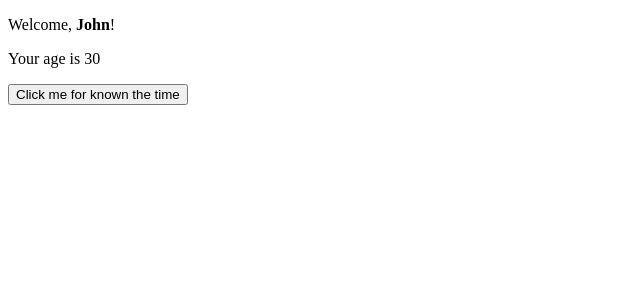
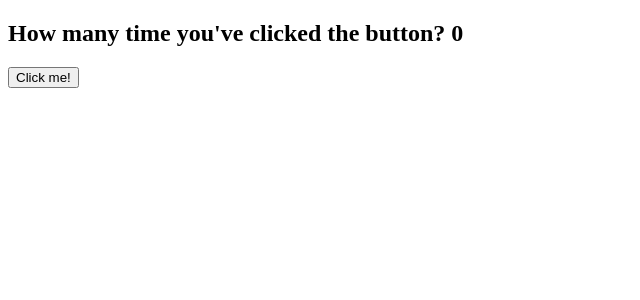
Before and after one commit to ver-sim/REACT, a React (Vite) app in the folder props/: page / in a window 1280 px wide. Shown: the top 300 px of the page, without its empty margins (0-640 px from the left). Built offline with nearby package versions, Linux system fonts and the light colour scheme.

Commit message:
counter button

```diff
--- a/props/src/App.jsx
+++ b/props/src/App.jsx
@@ -1,19 +1,5 @@
-import { Age } from "./Age";
-import { AlertClock } from "./AlertClock";
-import { Welcome } from "./Welcome";
+import { Coounter } from "./Counter";
 
-export function App() {
-    function handleShowTime(){
-        const now = new Date;
-
-        alert(`The time is ${now.toLocaleTimeString()}`)
-    }
-    return (
-        <div>
-            <Welcome name="John">
-                <Age age={30}/>
-            </Welcome>
-            <AlertClock onClick={handleShowTime}/>
-        </div>
-    );
+export function App(){
+    return <Coounter />
 }
--- /dev/null
+++ b/props/src/Counter.jsx
@@ -0,0 +1,17 @@
+import { useState } from "react";
+
+// eslint-disable-next-line react/prop-types
+export function Coounter({ startValue = 0}) {
+    const [counter, setCounter] = useState(startValue);
+    function handleCounterClick() {
+        setCounter((count) => count + 1)
+        // è buona pratica inserire una callback invece che un paramatro, perché via della particolare carreteristiche funzionalità di background di react
+    }
+
+    return (
+        <div>
+            <h2>How many time you&apos;ve clicked the button? {counter}</h2>
+            <button onClick={handleCounterClick}>Click me!</button>
+        </div>
+    );
+}
```
